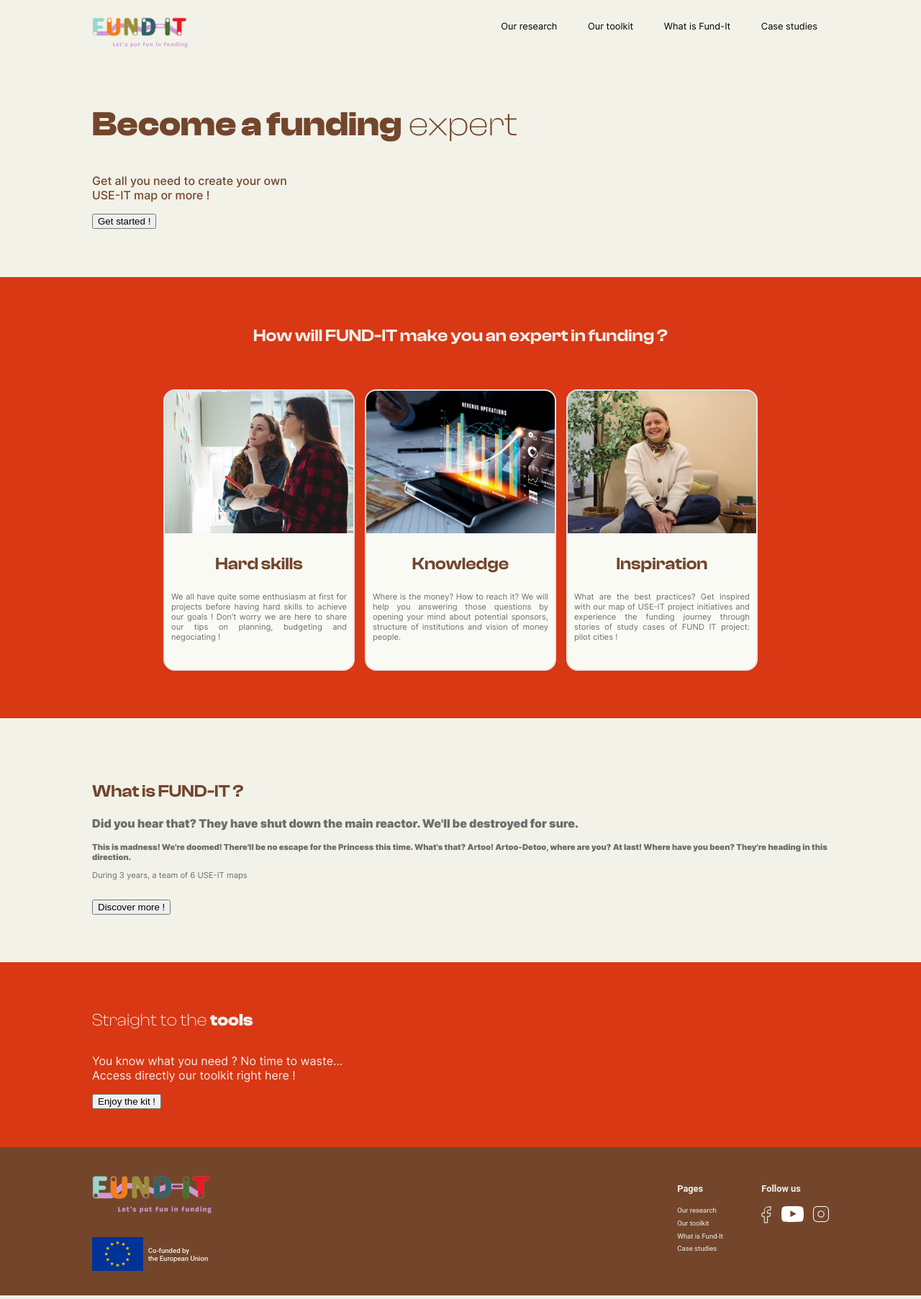
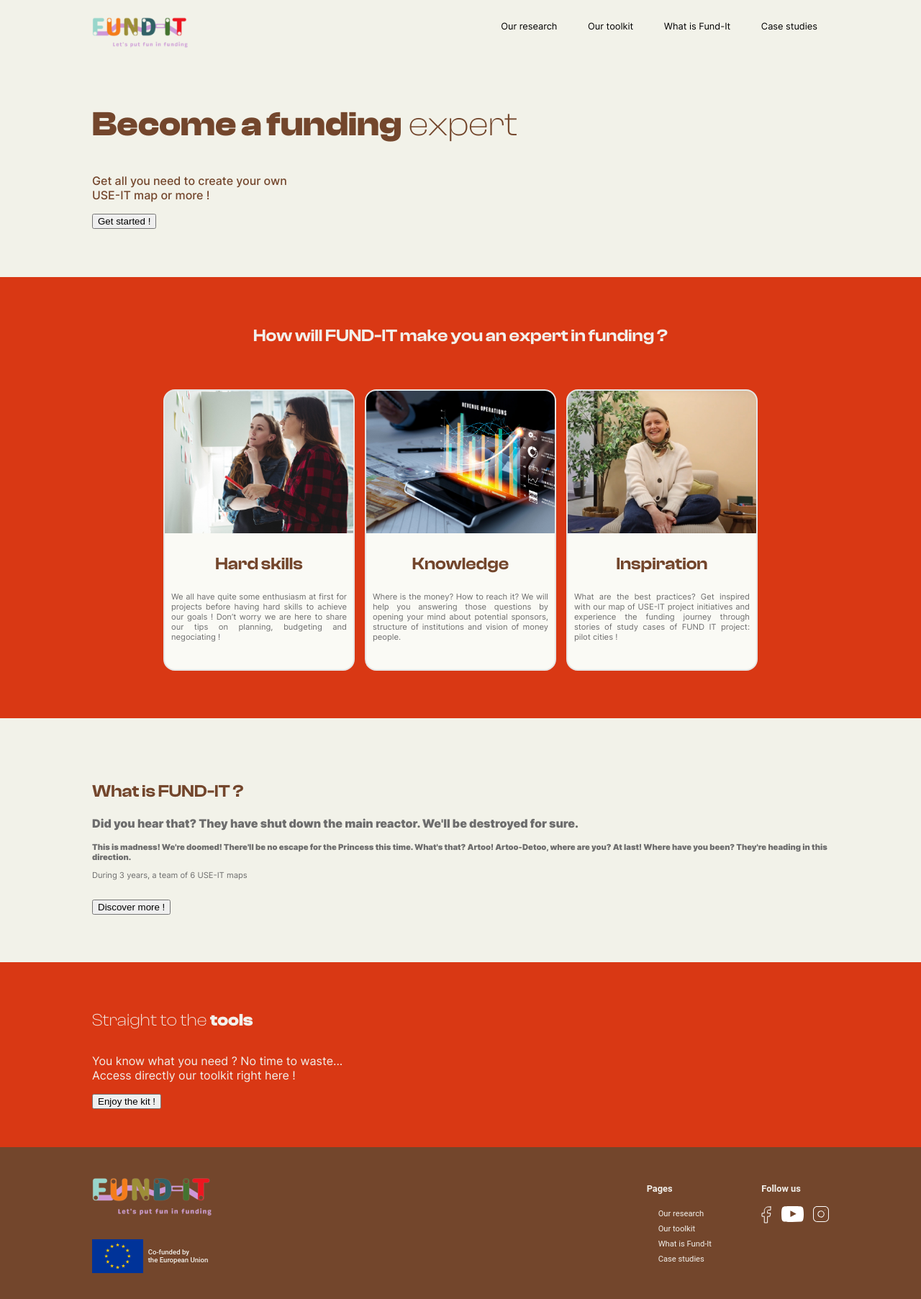
Before and after one commit to useiteurope/fund-it-website, a Jekyll site: the page built from index.html, in a window 1280 px wide. Shown: the whole page at 72% size. Built offline with Jekyll 4.4.1, drawn with Linux system fonts in a browser that asks for light colours.

Commit message:
💄 Use buttons for footer navigation.

```diff
--- a/_includes/footer.html
+++ b/_includes/footer.html
@@ -25,7 +25,7 @@
                     {%- for site_page in site.pages -%}
                     {%- if site_page.url != "/" -%}
                     {%- if site_page.title -%}
-                    <li><a class="page-link {% if page.path == site_page.path %}current{% endif %}"
+                    <li><a class="text-button page-link {% if page.path == site_page.path %}current{% endif %}"
                             href="{% if page.path == site_page.path %}#{% else %}{{ site_page.url | relative_url }}{% endif %}">{{
                             site_page.title | escape }}</a></li>
                     {%- endif -%}
--- a/_sass/_footer.sass
+++ b/_sass/_footer.sass
@@ -21,7 +21,7 @@
             display: flex
             flex-flow: row
             gap: 40pt
-            font: 400 $font-size-xxsmall $font-other
+            font: 400 $font-size-xsmall $font-other
             padding: 25pt 0 25pt 0
 
             h4
@@ -54,9 +54,13 @@
                 .page-link.current
                     font-weight: 700
 
+                .text-button
+                    padding: 3pt 12pt
+                .text-button:hover
+                    background: #8b5537
+
                 ul
                     padding: 0
-                    gap: 5pt
                     display: flex
                     flex-flow: column
                     li
```
